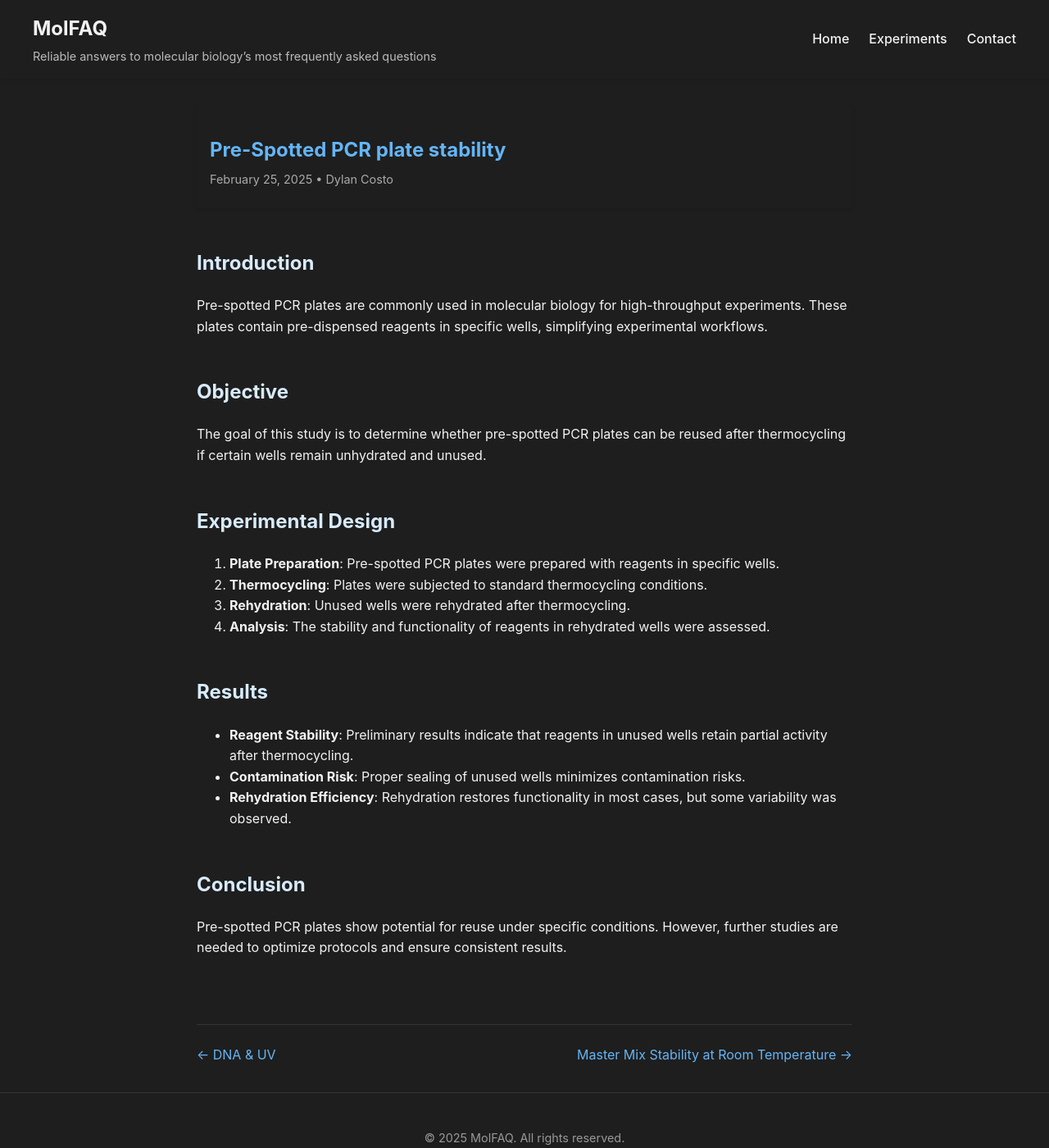
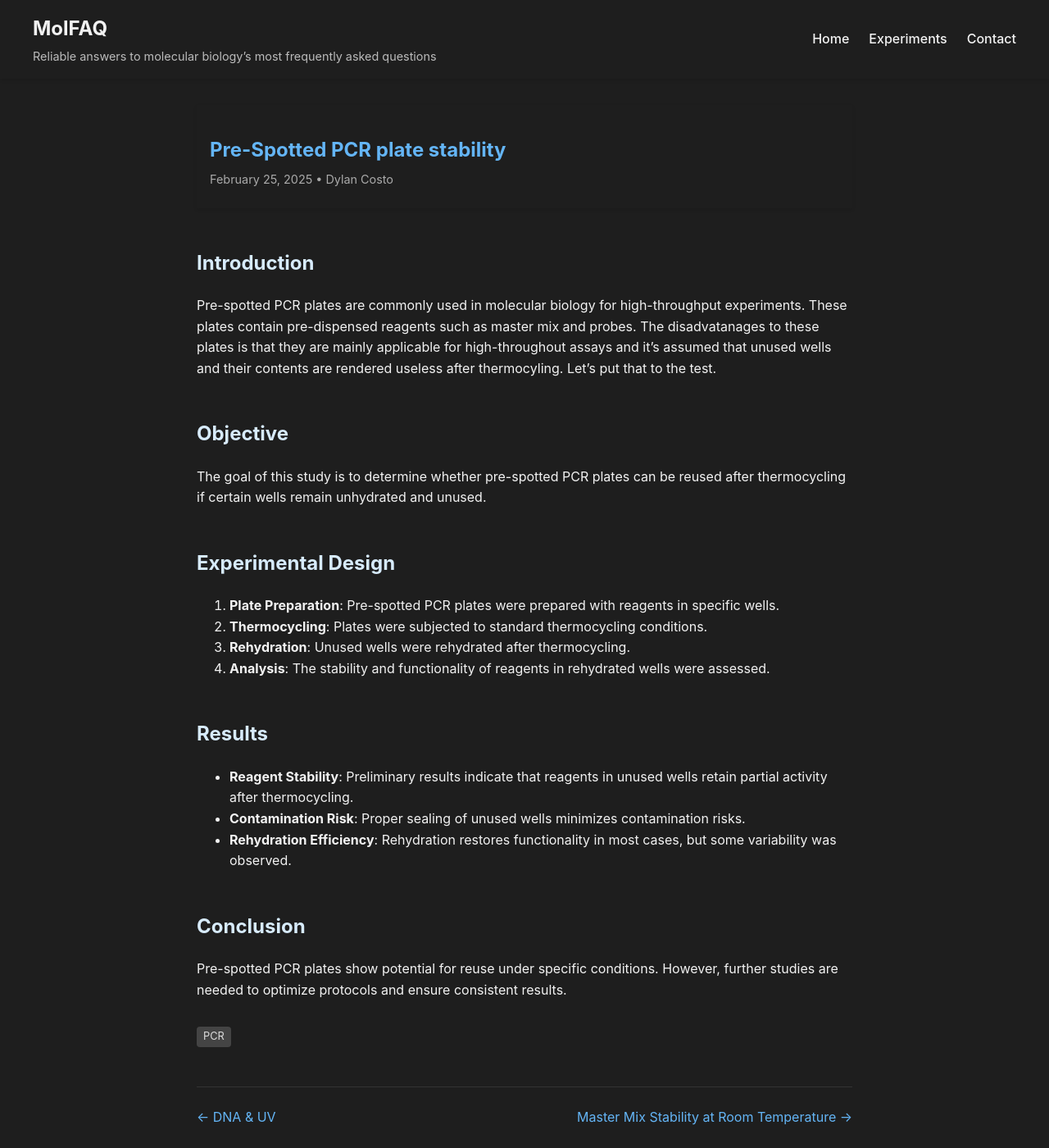
Before and after one commit to DylanCosto/DylanCosto.github.io, a Jekyll site: the page built from _posts/2025-02-25-Prespotted-PCR-Plate.md, in a window 1280 px wide and 1400 px high. Shown: the whole window at 82% size. Built offline with Jekyll 4.4.1, drawn with Linux system fonts in a browser that asks for light colours.

Commit message:
summary change

```diff
--- a/_posts/2025-02-25-Prespotted-PCR-Plate.md
+++ b/_posts/2025-02-25-Prespotted-PCR-Plate.md
@@ -2,13 +2,13 @@
 title: "Pre-Spotted PCR plate stability "
 layout: post
 date: 2025-02-25
-tags: []
+tags: [PCR]
 author: Dylan Costo
-description: "Can Pre-spotted PCR plates be reused after thermocycling if un-used wells were not rehydrated?"
+description: "Can Pre-spotted PCR plates be reused after thermocycling if un-used wells were not hydrated?"
 ---
 ## Introduction
 
-Pre-spotted PCR plates are commonly used in molecular biology for high-throughput experiments. These plates contain pre-dispensed reagents in specific wells, simplifying experimental workflows.
+Pre-spotted PCR plates are commonly used in molecular biology for high-throughput experiments. These plates contain pre-dispensed reagents such as master mix and probes. The disadvatanages to these plates is that they are mainly applicable for high-throughout assays and it's assumed that unused wells and their contents are rendered useless after thermocyling. Let's put that to the test.
 
 ## Objective
 
```
Also changed, not shown: index.md (+0 -2 lines).
